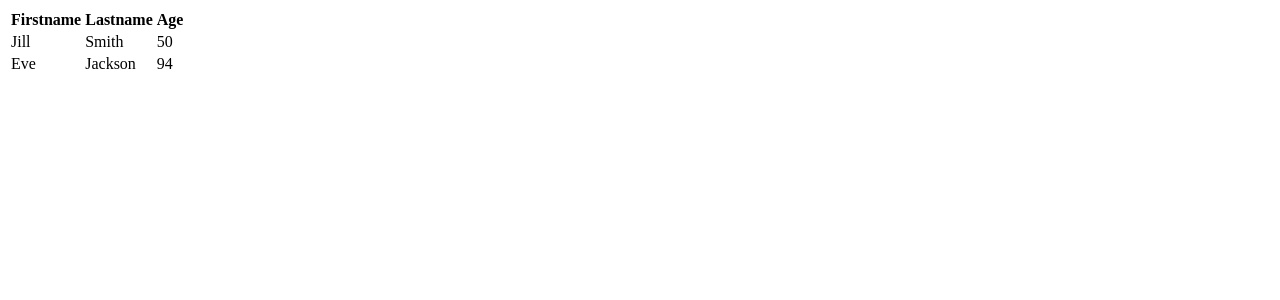
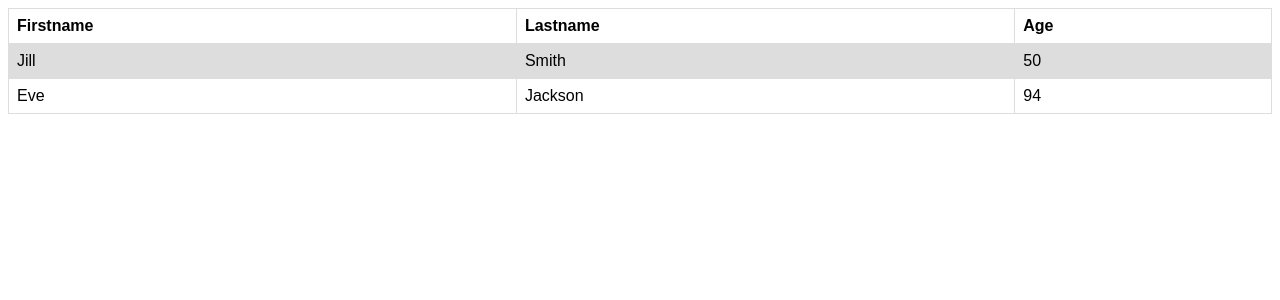
Before and after one commit to dnjooiopa/esl-official-website, a Vue app: page / in a window 1280 px wide. Shown: the top 300 px of the page. Built offline with nearby package versions, Linux system fonts and the light colour scheme.

Commit message:
style table

```diff
--- a/src/components/EmployeeTable.vue
+++ b/src/components/EmployeeTable.vue
@@ -24,4 +24,21 @@
 }
 </script>
 
-<style></style>
+<style scoped>
+table {
+  font-family: arial, sans-serif;
+  border-collapse: collapse;
+  width: 100%;
+}
+
+td,
+th {
+  border: 1px solid #dddddd;
+  text-align: left;
+  padding: 8px;
+}
+
+tr:nth-child(even) {
+  background-color: #dddddd;
+}
+</style>
```
